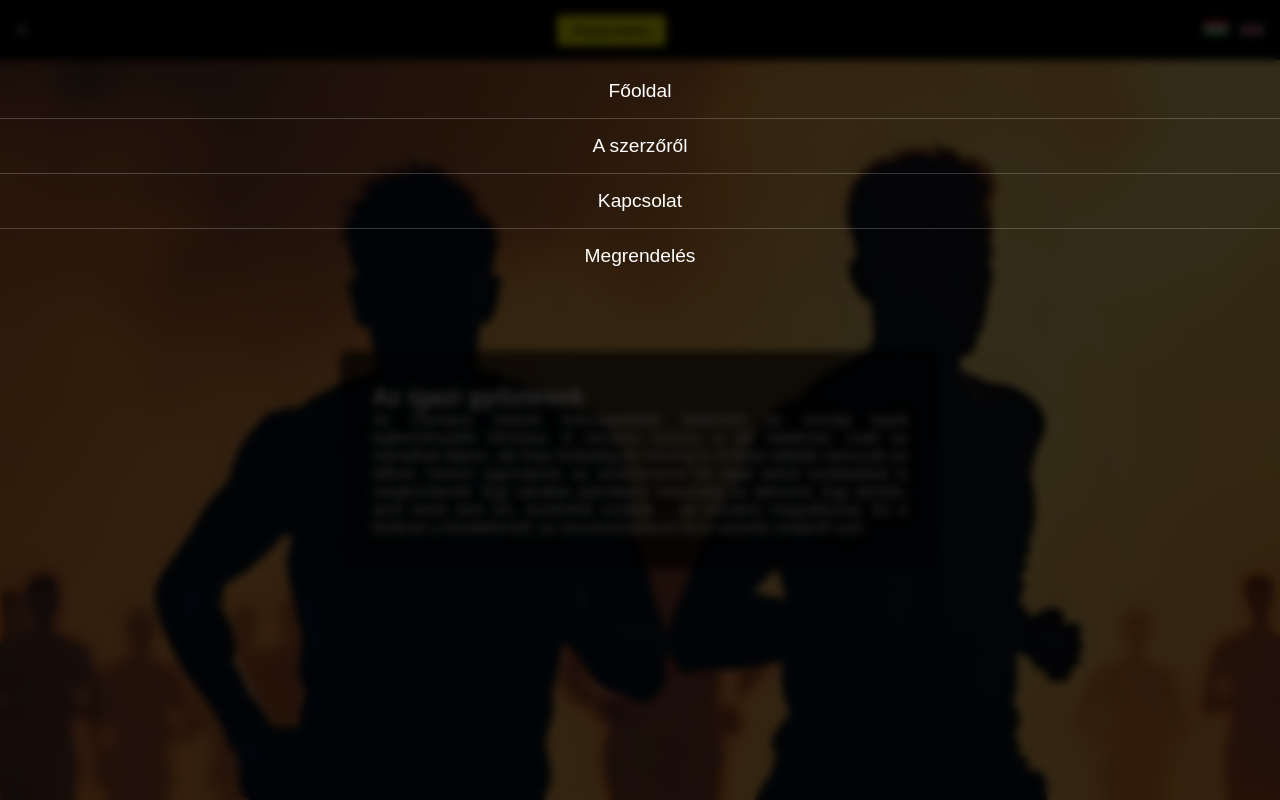
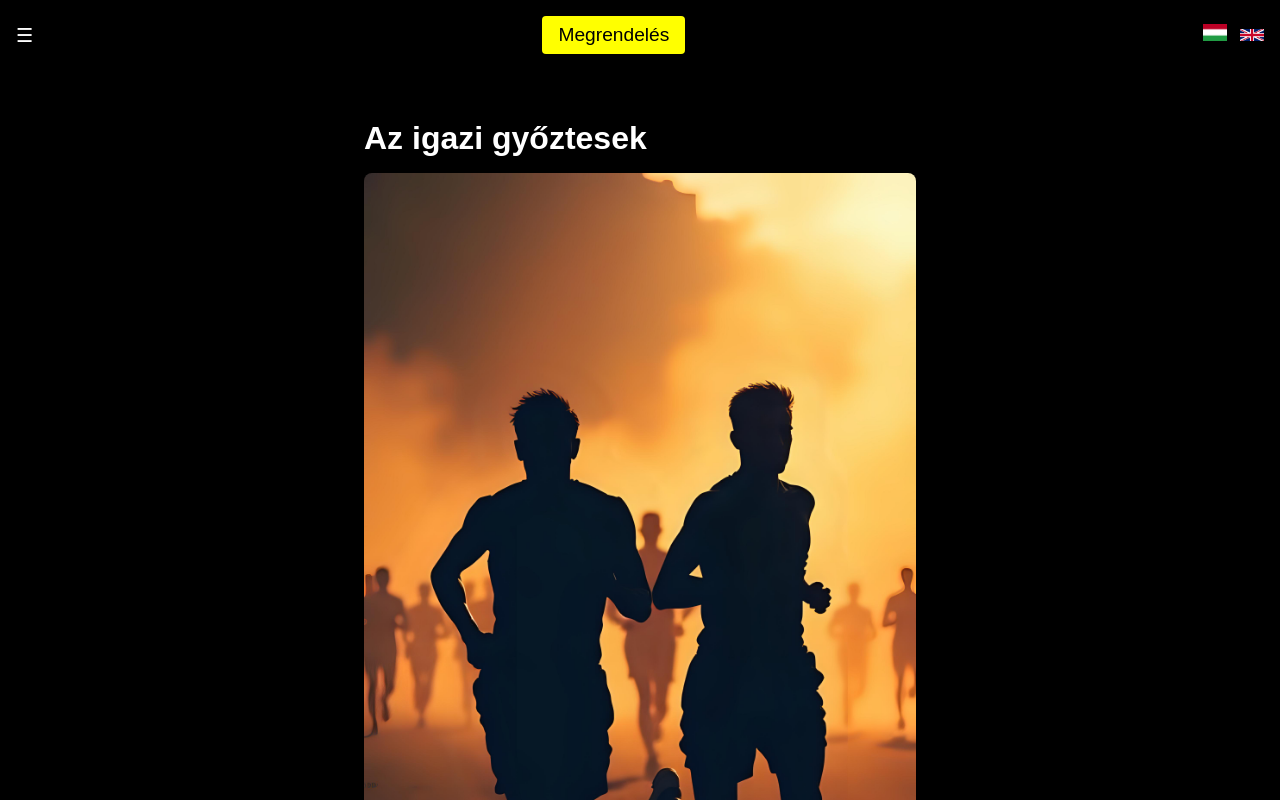
Before and after one commit to truewinnersbook/truewinnersbook, a plain HTML site: page index.html in a window 1280 px wide. Shown: the top 800 px of the page. Drawn offline with Linux system fonts and the light colour scheme.

Commit message:
Update index.html

```diff
--- a/index.html
+++ b/index.html
@@ -3,63 +3,42 @@
 <head>
   <meta charset="UTF-8">
   <meta name="viewport" content="width=device-width,initial-scale=1">
-  <title>Az igazi győztesek</title>
+  <title>True Winners Book</title>
   <style>
     * { margin:0; padding:0; box-sizing:border-box; }
-    body { font-family:sans-serif; color:#fff; background:#000; }
+    body { font-family:sans-serif; background:#000; color:#fff; }
     header {
-      position:fixed; top:0; left:0; right:0; height:60px;
-      background:rgba(0,0,0,0.6); display:flex;
-      align-items:center; justify-content:space-between;
-      padding:0 1rem; z-index:10;
+      display:flex; align-items:center; justify-content:space-between;
+      padding:1rem; background:rgba(0,0,0,0.6);
+      position:fixed; top:0; left:0; right:0; z-index:10;
     }
-    header .hamburger, header .order, header .lang img {
-      background:none; border:none; cursor:pointer; color:#fff;
+    header button, header .lang, header .hamburger {
+      background:none; border:none; cursor:pointer; color:#fff; font-size:1.2rem;
     }
     header .order {
       background:#ff0; color:#000; padding:0.5rem 1rem; border-radius:4px;
     }
-    header .lang img { width:24px; margin-left:0.5rem; }
-
-    main { padding-top:60px; }
-
-    /* Home háttér */
-    #home {
-      display:flex; align-items:center; justify-content:center;
-      min-height:100vh;
-      background:url('borito.png') center/cover no-repeat fixed;
+    header .lang img { width:24px; margin-left:0.5rem; cursor:pointer; }
+    main { padding-top:5rem; }
+    .panel {
+      max-width:600px; margin:1rem auto; padding:1.5rem; background:rgba(0,0,0,0.6);
+      border-radius:8px; text-align:justify; text-align-last:left;
     }
-    #home .panel {
-      max-width:600px; padding:2rem;
-      background:rgba(0,0,0,0.7); border-radius:8px;
-      text-align:justify; text-align-last:left;
-    }
-
-    /* A többi oldal */
-    section.panel {
-      display:none;
-      max-width:600px; margin:2rem auto;
-      padding:2rem; background:#202020; border-radius:8px;
-      text-align:justify; text-align-last:left;
-    }
-    section.panel h1 { margin-bottom:1rem; text-align:center; }
-
-    /* Overlay menu */
-    #overlay {
-      display:none; position:fixed; inset:0; background:rgba(0,0,0,0.8);
-      color:#fff; z-index:20; flex-direction:column;
+    .panel h1 { margin-bottom:1rem; font-size:2rem; text-align:center; }
+    .panel img { width:100%; border-radius:8px; margin-bottom:1rem; }
+    /* Overlay */
+    .overlay {
+      display:none; position:fixed; top:0; left:0; right:0; bottom:0;
+      background:rgba(0,0,0,0.8); color:#fff; z-index:20;
       backdrop-filter:blur(4px);
     }
-    #overlay ul {
-      list-style:none; margin-top:4rem; text-align:center; padding:0;
+    .overlay .menu {
+      margin-top:4rem; list-style:none; text-align:center;
     }
-    #overlay ul li {
-      padding:1rem 0; border-bottom:1px solid rgba(255,255,255,0.2);
-    }
-    #overlay ul li:last-child { border:none; }
-    #overlay ul li button {
-      background:none; border:none; color:#fff; font-size:1.2rem;
-      cursor:pointer;
+    .overlay .menu li { padding:1rem 0; border-bottom:1px solid rgba(255,255,255,0.2); }
+    .overlay .menu li:last-child { border:none; }
+    .overlay .menu li button {
+      background:none; border:none; color:#fff; font-size:1.2rem; cursor:pointer;
     }
   </style>
 </head>
@@ -67,90 +46,133 @@
 
   <header>
     <button class="hamburger" onclick="toggleMenu()">☰</button>
-    <button class="order" onclick="alert('Köszönjük a megrendelést! Hamarosan jelentkezünk.')">Megrendelés</button>
+    <button class="order" onclick="alert(currentTexts.orderAlert)">{{orderText}}</button>
     <div class="lang">
-      <img src="hu.gif" alt="HU" onclick="setHomeHU()">
-      <img src="En.png" alt="EN" onclick="setHomeEN()">
+      <img src="hu.gif" alt="HU" onclick="setLang('hu')">
+      <img src="En.png" alt="EN" onclick="setLang('en')">
     </div>
   </header>
 
-  <!-- Overlay -->
-  <div id="overlay">
-    <ul>
-      <li><button onclick="show('home')">Főoldal</button></li>
-      <li><button onclick="show('author')">A szerzőről</button></li>
-      <li><button onclick="show('contact')">Kapcsolat</button></li>
-      <li><button onclick="show('order')">Megrendelés</button></li>
+  <!-- Hamburger overlay -->
+  <div class="overlay" id="overlay">
+    <ul class="menu">
+      <li><button onclick="showPage('home')">{{texts.home}}</button></li>
+      <li><button onclick="showPage('author')">{{texts.about}}</button></li>
+      <li><button onclick="showPage('contact')">{{texts.contact}}</button></li>
+      <li><button onclick="showPage('order')">{{texts.order}}</button></li>
     </ul>
   </div>
 
   <main>
     <!-- Főoldal -->
-    <section id="home">
-      <div class="panel">
-        <h1>Az igazi győztesek</h1>
-        <p>
-          Az Olympus Intézet futócsapatába bekerülni az ország egyik legkeményebb kihívása.
-          A verseny szoros, a tét hatalmas: csak az maradhat talpon, aki bírja fizikailag és lelkileg is.
-          A fiatal atléták nemcsak az idővel, hanem egymással, az elvárásokkal és saját belső korlátaikkal is megküzdenek.
-          Egy váratlan jelentkező felkavarja az állóvizet. Egy döntés, amit senki sem ért, ösztönből születik – és mindent megváltoztat.
-          Ez a történet a küzdelemről, az összetartozásról és a vezetés erejéről szól.
-        </p>
-      </div>
+    <section id="home" class="panel">
+      <h1>{{texts.title}}</h1>
+      <img src="borito.png" alt="Borító">
+      <p>{{texts.homeText}}</p>
     </section>
 
     <!-- A szerzőről -->
-    <section id="author" class="panel">
-      <h1>A szerzőről</h1>
-      <img src="szerzo.jpg" alt="Szerző" style="width:100%;border-radius:8px;margin-bottom:1rem;">
-      <p>
-        Hudák Olivér természetközeli környezetben nőtt fel, ahol már fiatal korától különleges figyelemmel fordult a világ részletei felé.
-        Megérintették a táj színei, a fények és árnyékok játéka, a formák harmóniája. A képi világ iránti vonzalma korán kialakult, és azóta is végigkíséri alkotói útján.
-        Érdeklődése a film, a fotó és a festészet mellett a zene és dalszerzés irányába is kiterjed,
-        ezek számára nemcsak kifejezőeszközök, hanem a belső világ megjelenítésének természetes formái.
-      </p>
+    <section id="author" class="panel" style="display:none; background:#202020;">
+      <h1>{{texts.about}}</h1>
+      <img src="szerzo.jpg" alt="Szerző">
+      <p>{{texts.authorText}}</p>
     </section>
 
     <!-- Kapcsolat -->
-    <section id="contact" class="panel">
-      <h1>Kapcsolat</h1>
+    <section id="contact" class="panel" style="display:none; background:#202020;">
+      <h1>{{texts.contact}}</h1>
       <p>Email: info@truewinnersbook.com</p>
       <p>Telefon: 06 70 529 85 94</p>
     </section>
 
     <!-- Megrendelés -->
-    <section id="order" class="panel">
-      <h1>Megrendelés</h1>
-      <p>A könyvet itt tudod megrendelni: info@truewinnersbook.com</p>
+    <section id="order" class="panel" style="display:none; background:#202020;">
+      <h1>{{texts.order}}</h1>
+      <p>{{texts.orderText}}</p>
     </section>
   </main>
 
   <script>
-    function toggleMenu(){
-      const ov = document.getElementById('overlay');
-      ov.style.display = (ov.style.display==='flex'?'none':'flex');
-      ov.style.flexDirection = 'column';
+    const localeData = {
+      hu: {
+        texts: {
+          home: 'Főoldal',
+          about: 'A szerzőről',
+          contact: 'Kapcsolat',
+          order: 'Megrendelés',
+          title: 'Az igazi győztesek',
+          homeText: 'Az Olympus Intézet futócsapatába bekerülni az ország egyik legkeményebb kihívása. A verseny szoros, a tét hatalmas: csak az maradhat talpon, aki bírja fizikailag és lelkileg is. Egy váratlan jelentkező felkavarja az állóvizet. Egy döntés, amit senki sem ért, ösztönből születik – és mindent megváltoztat. Ez a történet a küzdelemről, az összetartozásról és a vezetés erejéről szól.',
+          authorText: 'Hudák Olivér természetközeli környezetben nőtt fel, ahol már fiatal korától különleges figyelemmel fordult a világ részletei felé. Megérintették a táj színei, a fények és árnyékok játéka, a formák harmóniája. A képi világ iránti vonzalma korán kialakult, és azóta is végigkíséri alkotói útján.\nÉrdeklődése a film, a fotó és a festészet mellett a zene és dalszerzés irányába is kiterjed, ezek számára nemcsak kifejezőeszközök, hanem a belső világ megjelenítésének természetes formái. Alkotásaiban a művészetet egyfajta belső nyelvként használja, hogy az emberi lélek mélységeit és a világban rejlő láthatatlan minőségeket közvetítse.',
+          contact: 'Kapcsolat',
+          orderText: 'A könyvet itt tudod megrendelni: info@truewinnersbook.com',
+        },
+        orderAlert: 'Köszönjük a megrendelést! Hamarosan jelentkezünk.',
+      },
+      en: {
+        texts: {
+          home: 'Home',
+          about: 'About the Author',
+          contact: 'Contact',
+          order: 'Order',
+          title: 'True Winners',
+          homeText: 'Getting into the Olympus Institute running team is one of the toughest challenges in the country. The competition is fierce, the stakes are high: only those who can endure physically and mentally can survive. An unexpected applicant stirs the still waters. A decision, nobody understands, is born out of instinct – and changes everything. This story is about struggle, belonging, and the power of leadership.',
+          authorText: 'Olíver Hudák grew up close to nature, where from a young age he paid special attention to the world’s details. He was captivated by the colors of the landscape, the play of light and shadows, and the harmony of forms. His passion for visual art developed early and continues to guide his creative path.\nHis interests extend beyond painting and photography to film and music composition, not only as expressive tools but as natural forms for conveying the inner world. He uses art as an inner language to communicate the soul’s depths and the invisible qualities of the world.',
+          contact: 'Contact',
+          orderText: 'You can place your order here: info@truewinnersbook.com',
+        },
+        orderAlert: 'Thank you for your order! We will get back to you soon.',
+      }
+    };
+
+    let currentLang = 'hu';
+    let texts = localeData[currentLang].texts;
+    let currentTexts = localeData[currentLang];
+
+    function setLang(lang) {
+      currentLang = lang;
+      texts = localeData[lang].texts;
+      currentTexts = localeData[lang];
+      document.querySelectorAll('[class*=order]').forEach(b=>b.textContent = texts.order);
+      document.querySelectorAll('.hamburger + button').forEach(b=>b.textContent = texts.order);
+      document.querySelectorAll('.overlay .menu li button').forEach((btn,i)=>{
+        const keys = ['home','about','contact','order'];
+        btn.textContent = texts[keys[i]];
+      });
+      document.querySelectorAll('section').forEach(sec=>{
+        const id = sec.id;
+        if(id==='home') {
+          sec.querySelector('h1').textContent = texts.title;
+          sec.querySelector('p').textContent = texts.homeText;
+        }
+        if(id==='author') {
+          sec.querySelector('h1').textContent = texts.about;
+          sec.querySelector('p').textContent = texts.authorText;
+        }
+        if(id==='contact') {
+          sec.querySelector('h1').textContent = texts.contact;
+        }
+        if(id==='order') {
+          sec.querySelector('h1').textContent = texts.order;
+          sec.querySelector('p').textContent = texts.orderText;
+        }
+      });
     }
-    function show(id){
+
+    function toggleMenu() {
+      document.getElementById('overlay').style.display =
+        document.getElementById('overlay').style.display === 'flex' ? 'none' : 'flex';
+      document.getElementById('overlay').style.flexDirection = 'column';
+    }
+
+    function showPage(id) {
       toggleMenu();
       document.querySelectorAll('main section').forEach(sec=>{
-        sec.style.display = sec.id===id ? '' : 'none';
+        sec.style.display = sec.id===id ? 'block' : 'none';
       });
     }
-    function setHomeHU(){
-      show('home');
-      document.querySelector('#home h1').textContent = 'Az igazi győztesek';
-      document.querySelector('#home p').innerText =
-        'Az Olympus Intézet futócsapatába bekerülni az ország egyik legkeményebb kihívása. A verseny szoros, a tét hatalmas: csak az maradhat talpon, aki bírja fizikailag és lelkileg is. A fiatal atléták nemcsak az idővel, hanem egymással, az elvárásokkal és saját belső korlátaikkal is megküzdenek. Egy váratlan jelentkező felkavarja az állóvizet. Egy döntés, amit senki sem ért, ösztönből születik – és mindent megváltoztat. Ez a történet a küzdelemről, az összetartozásról és a vezetés erejéről szól.';
-    }
-    function setHomeEN(){
-      show('home');
-      document.querySelector('#home h1').textContent = 'True Winners';
-      document.querySelector('#home p').innerText =
-        'Getting into the Olympus Institute running team is one of the toughest challenges in the country. The competition is fierce, the stakes are high: only those who can endure physically and mentally can survive. The young athletes struggle not only with time but also with each other, expectations, and their own inner limits. An unexpected applicant stirs the still waters. A decision, nobody understands, is born out of instinct – and changes everything. This story is about struggle, belonging, and the power of leadership.';
-    }
-    document.addEventListener('DOMContentLoaded', ()=>show('home'));
+
+    // init
+    setLang(currentLang);
   </script>
-
 </body>
 </html>
```
